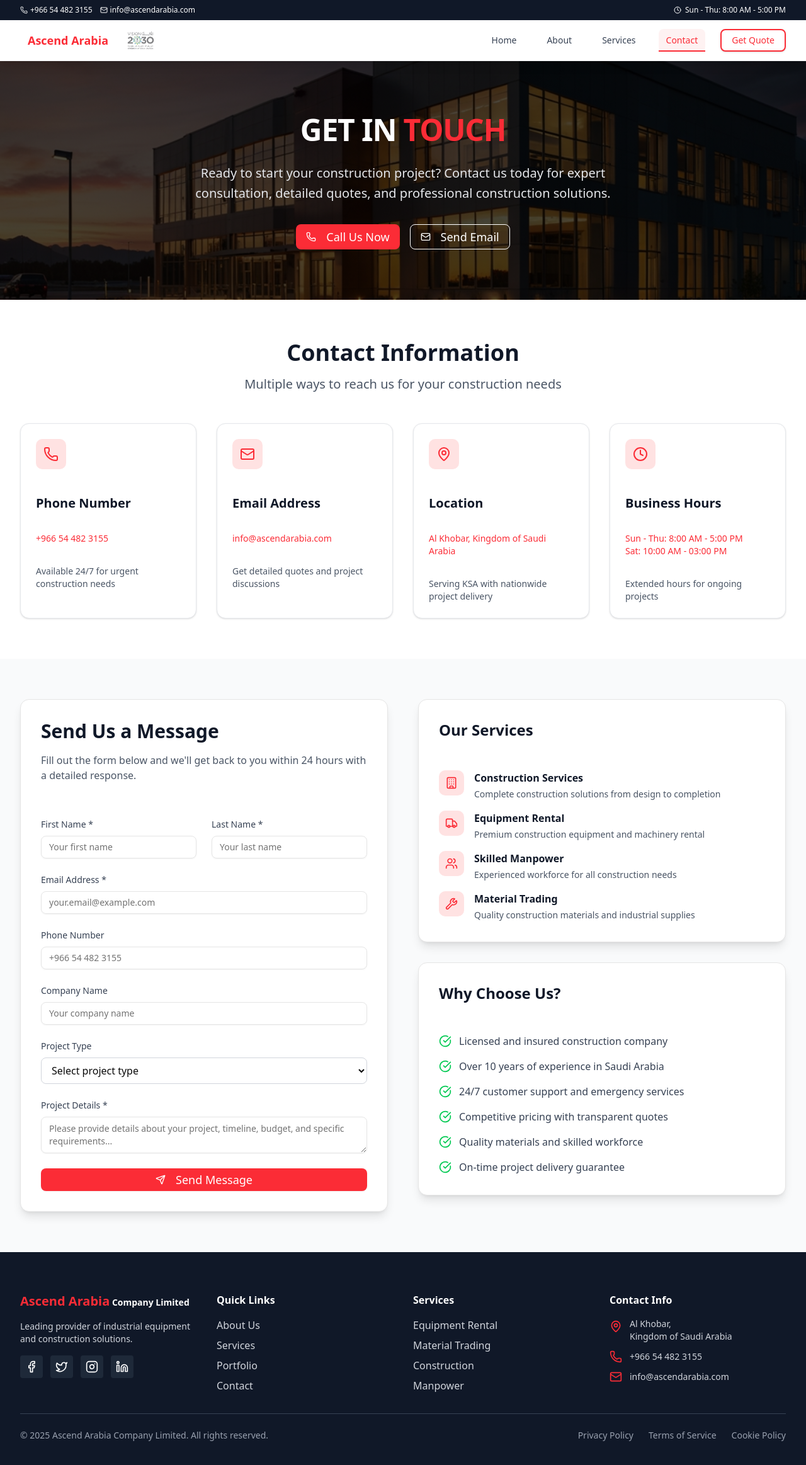
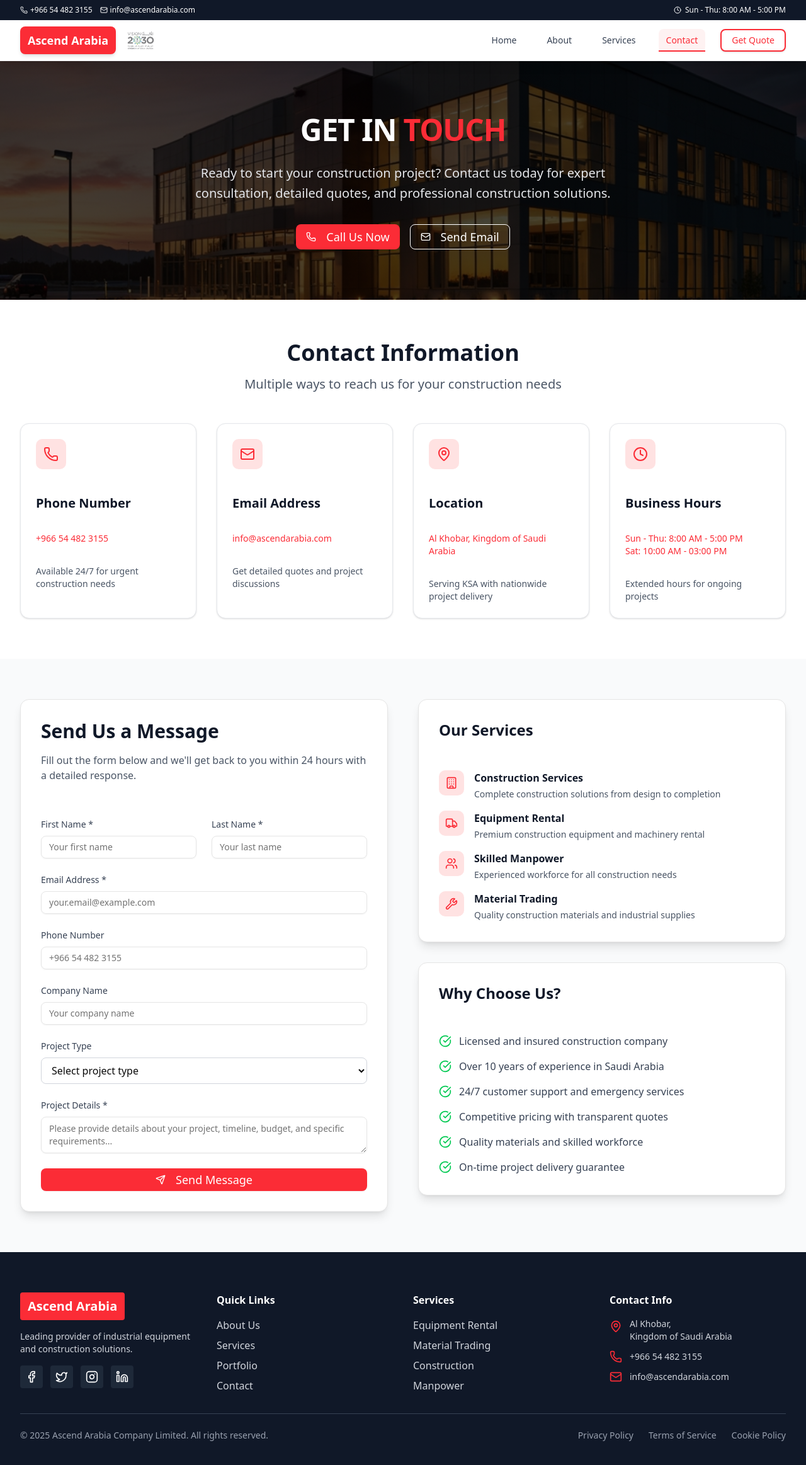
Before and after one commit to Sinu00/xyzlandingpage, a Next.js app: page /contact in a window 1280 px wide. Shown: the top 2326 px of the page at 63% size. Built offline with nearby package versions, Linux system fonts and the light colour scheme.

Commit message:
changed brand name to logo format red bg in navbar and footer

```diff
--- a/src/components/footer.tsx
+++ b/src/components/footer.tsx
@@ -8,8 +8,7 @@ export default function Footer() {
         <div className="grid md:grid-cols-4 gap-8 mb-8">
           <div className="space-y-4">
             <Link href="/" className="flex items-center space-x-2">
-              <div className="text-red-500 rounded font-bold text-xl">Ascend Arabia<span className="text-white text-sm font-semibold">  Company Limited</span></div>
-
+              <div className="bg-red-500 text-white px-3 py-2 rounded font-bold text-xl">Ascend Arabia</div>
             </Link>
             <p className="text-gray-300 text-sm">Leading provider of industrial equipment and construction solutions.</p>
             <div className="flex space-x-3">
--- a/src/components/header.tsx
+++ b/src/components/header.tsx
@@ -60,8 +60,8 @@ export default function Header() {
             {/* Logo - smaller and more professional */}
             <div className="flex items-center gap-4">
               <Link href="/" className="flex items-center">
-                <div className={`text-red-500 px-3 py-2 rounded-md font-bold text-lg hover:text-red-600 transition-all duration-300 ${
-                  isScrolled ? 'transform scale-95' : ''
+              <div className={`bg-red-500 text-white px-3 py-2 rounded-md font-bold text-lg shadow-md hover:bg-red-600 transition-all duration-300 ${
+                  isScrolled ? 'transform scale-95 shadow-lg' : ''
                 }`}>
                   Ascend Arabia
                 </div>
```
